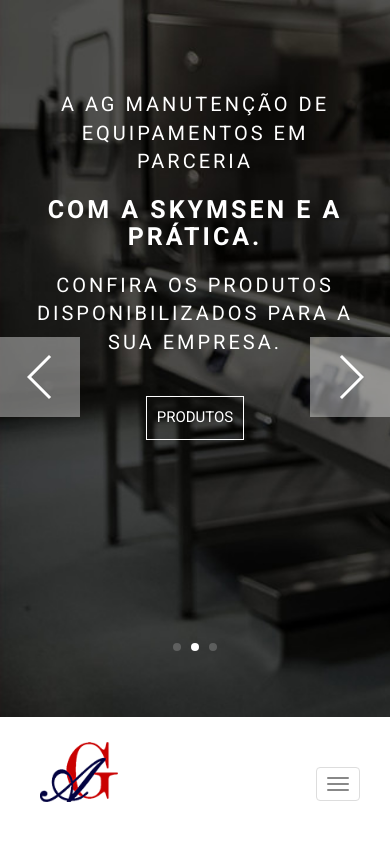
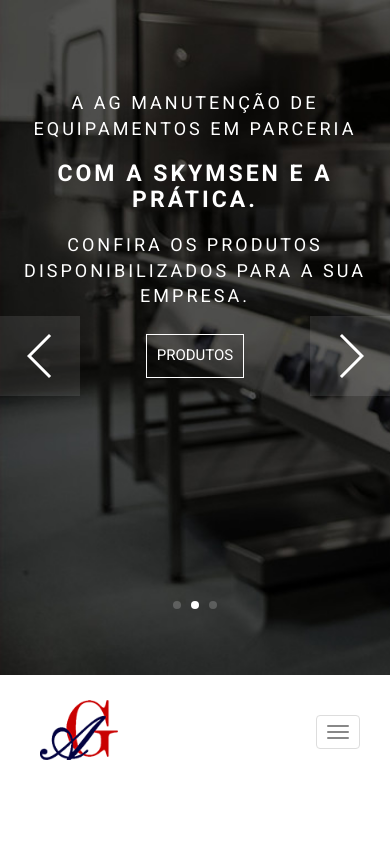
Before and after one commit to caiobozato/agmanutencao2017, a website: page index.html in a window 390 px wide. Shown: the top 844 px of the page. Drawn offline with nearby package versions, Linux system fonts and the light colour scheme.

Commit message:
Alteração no menu

```diff
--- a/index.html
+++ b/index.html
@@ -347,7 +347,7 @@
         <section class="contato">
             <div class="container" id="contato">
                 <div class="row">
-                    <div class="col-xs-12">
+                    <div class="col-xs-12 col-lg-12">
                         <h2 class="titulo">Contato</h2>
                         <span class="barra"></span>
                         <p class="paragrafo p-contato">Entre em contato com a nossa empresa para fazer um
--- a/sass/responsive.sass
+++ b/sass/responsive.sass
@@ -1,11 +1,15 @@
 @media screen and (max-width: 767px)
+    #slide_container_topo
+        width: auto
+        height: 80vh
     .texto_slide
-        font-size: 20px !important
+        font-size: 18px !important
         margin: 90px 20px auto 20px !important
         h1
-            font-size: 25px !important
+            font-size: 23px !important
             margin: 20px 20px 20px 20px !important
     .botao
+        margin-top: 25px !important
         padding: 10px 10px !important
         //margin-bottom: 30px !important
         a
@@ -22,3 +26,7 @@
         font-size: 19px
         padding: 13px 13px
         width: 300px
+    #slide_butnext_topo, #slide_butprev_topo
+        background-color: rgba(255, 255, 255, 0.1) !important
+    #btnMenu
+        margin-top: 40px
--- a/sass/templates/_contato.sass
+++ b/sass/templates/_contato.sass
@@ -1,9 +1,11 @@
 .contato
+    width: 100%
     height: 100%
     background-image: url('../images/contato.jpg')
     background-repeat: no-repeat
+    background-position: center
     padding-bottom: 50px
-    background-attachment: fixed
+    //background-attachment: fixed
     h2
         margin-top: 120px
         color: #ffffff
--- a/sass/templates/_menu.sass
+++ b/sass/templates/_menu.sass
@@ -11,7 +11,7 @@
         margin-top: 30px
         li
             display: inline-block
-            padding-left: 20px
+            padding-left: 10px
             a
                 font-size: 16px
                 font-weight: bold
```
Also changed, not shown: css/responsive.css, css/style.css.
